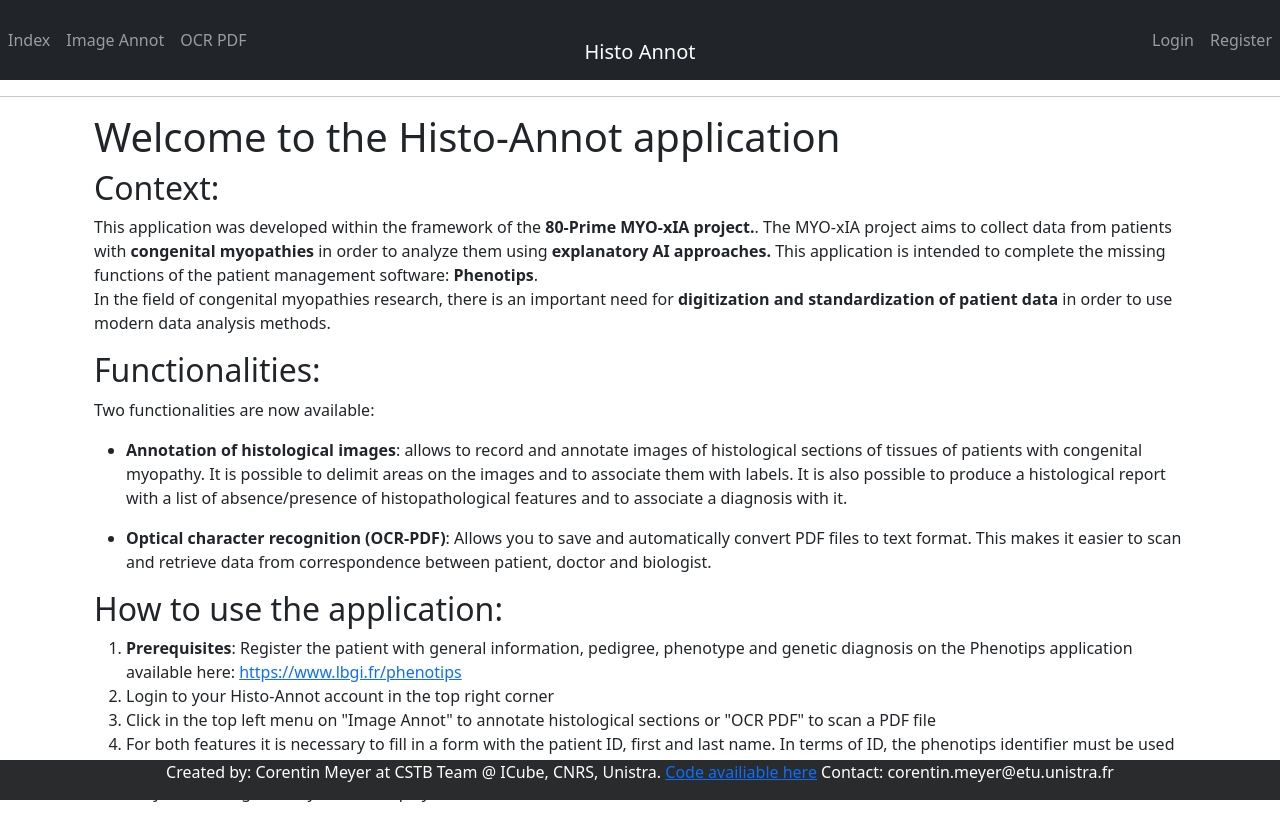
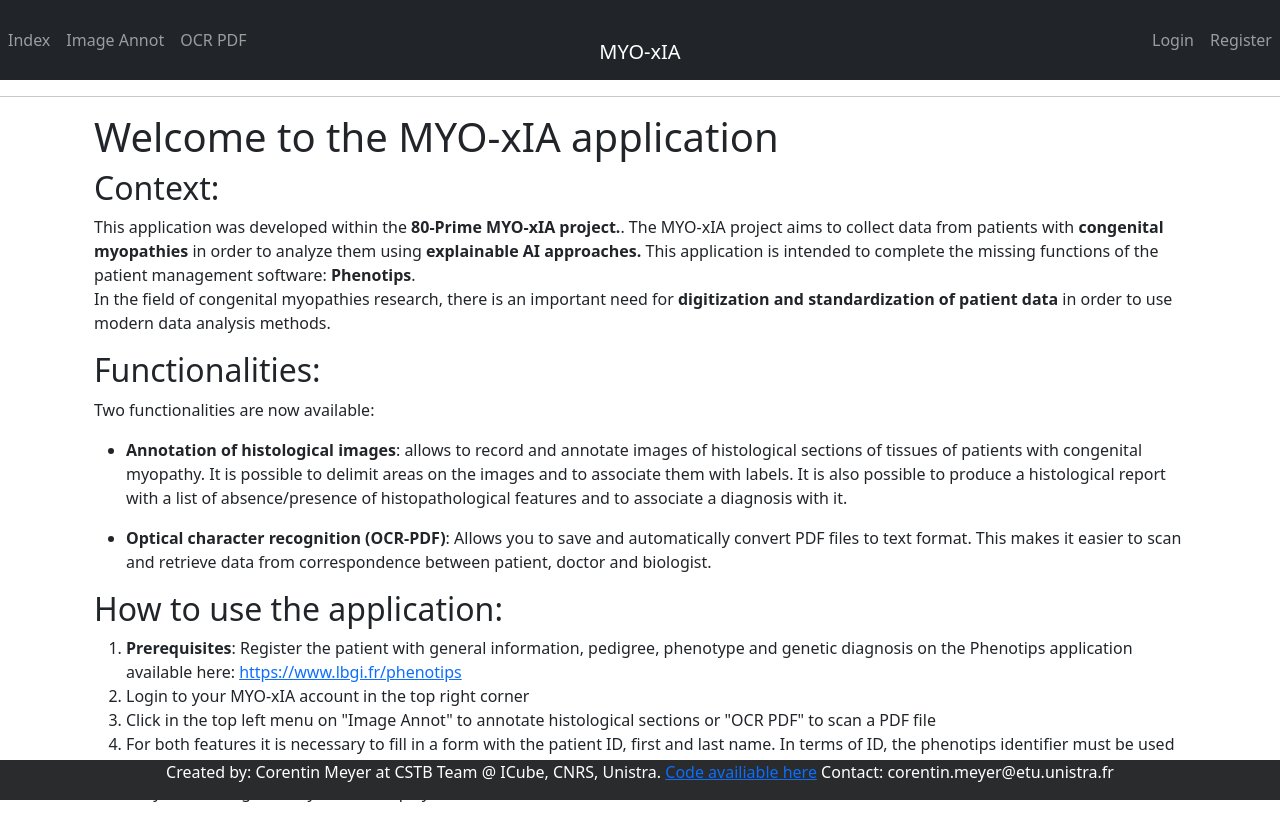
Before and after one commit to lambda-science/IMPatienT, a Flask app: template app/templates/index/index.html in a window 1280 px wide. Run offline with Flask 2, Linux system fonts and the light colour scheme; the template is opened without the code that fills it, so the values that code supplies are empty; parts of the project's set-up code (start-up, migrations or seed data) failed here and were passed over; some libraries are stand-ins or nearby versions.

Commit message:
name update

```diff
--- a/app/__init__.py
+++ b/app/__init__.py
@@ -62,7 +62,7 @@ def create_app(config_class=Config):
                 mailhost=(app.config['MAIL_SERVER'], app.config['MAIL_PORT']),
                 fromaddr='no-reply@' + app.config['MAIL_SERVER'],
                 toaddrs=app.config['ADMINS'],
-                subject='Histo-Annot Failure',
+                subject='MYO-xIA Failure',
                 credentials=auth,
                 secure=secure)
             mail_handler.setLevel(logging.ERROR)
@@ -76,7 +76,7 @@ def create_app(config_class=Config):
         else:
             if not os.path.exists('logs'):
                 os.mkdir('logs')
-            file_handler = RotatingFileHandler('logs/histoannot.log',
+            file_handler = RotatingFileHandler('logs/MYOxIA.log',
                                                maxBytes=10240,
                                                backupCount=10)
             file_handler.setFormatter(
@@ -86,7 +86,7 @@ def create_app(config_class=Config):
             app.logger.addHandler(file_handler)
 
         app.logger.setLevel(logging.INFO)
-        app.logger.info('HistoAnnot startup')
+        app.logger.info('MYO-xIA startup')
 
     return app
 
--- a/app/auth/email.py
+++ b/app/auth/email.py
@@ -5,7 +5,7 @@ from app.email import send_email
 def send_password_reset_email(user):
     """Function to send a token by email to user to reset his password"""
     token = user.get_reset_password_token()
-    send_email(('[Histo-Annot] Reset Your Password'),
+    send_email(('[MYO-xIA] Reset Your Password'),
                sender=current_app.config['ADMINS'][0],
                recipients=[user.email],
                text_body=render_template('email/reset_password.txt',
--- a/app/templates/base.html
+++ b/app/templates/base.html
@@ -4,8 +4,8 @@
 <head>
   <meta charset="utf-8">
 
-  <title>Histology Annotation Simple Webapp</title>
-  <meta name="description" content="Histology Annotation Simple Webapp">
+  <title>MYO-xIA Webapp</title>
+  <meta name="description" content="MYO-xIA Webapp">
   <meta name="author" content="Corentin Meyer">
 
   <!-- BootStrap w/ AJAX & Jquery files -->
@@ -37,7 +37,7 @@
 
     <div class="mx-auto order-0">
       <li class="nav-item active">
-        <a class="nav-link navbar-brand mx-auto" href="{{ url_for('index.index') }}">Histo Annot</a>
+        <a class="nav-link navbar-brand mx-auto" href="{{ url_for('index.index') }}">MYO-xIA</a>
         <button class="navbar-toggler" type="button" data-toggle="collapse" data-target=".dual-collapse2">
           <span class="navbar-toggler-icon"></span>
       </li>
--- a/app/templates/email/reset_password.html
+++ b/app/templates/email/reset_password.html
@@ -9,4 +9,4 @@
 <p>{{ url_for('auth.reset_password', token=token, _external=True) }}</p>
 <p>If you have not requested a password reset simply ignore this message.</p>
 <p>Sincerely,</p>
-<p>The Histo-Annot Team</p>
+<p>The MYO-xIA Team</p>
--- a/app/templates/email/reset_password.txt
+++ b/app/templates/email/reset_password.txt
@@ -8,4 +8,4 @@ If you have not requested a password reset simply ignore this message.
 
 Sincerely,
 
-The Histo-Annot Team
+The MYO-xIA Team
--- a/app/templates/index/index.html
+++ b/app/templates/index/index.html
@@ -2,11 +2,11 @@
 
 {% block content %}
 <div class="container center_div">
-    <h1 id="welcome">Welcome to the Histo-Annot application</h1>
+    <h1 id="welcome">Welcome to the MYO-xIA application</h1>
     <h2 id="context-">Context:</h2>
-    <p>This application was developed within the framework of the <strong>80-Prime MYO-xIA project.</strong>. The
+    <p>This application was developed within the <strong>80-Prime MYO-xIA project.</strong>. The
         MYO-xIA project aims to collect data from patients with <strong>congenital myopathies</strong> in order to
-        analyze them using <strong>explanatory AI approaches.</strong>
+        analyze them using <strong>explainable AI approaches.</strong>
         This application is intended to complete
         the missing functions of the patient management software:
         <strong>Phenotips</strong>.<br>In the field of congenital myopathies research, there is an important need for
@@ -32,7 +32,7 @@
         <li><strong>Prerequisites</strong>: Register the patient with general information, pedigree, phenotype and
             genetic diagnosis on the Phenotips
             application available here: <a href="https://www.lbgi.fr/phenotips">https://www.lbgi.fr/phenotips</a></li>
-        <li>Login to your Histo-Annot account in the top right corner </li>
+        <li>Login to your MYO-xIA account in the top right corner </li>
         <li>Click in the top left menu on "Image Annot" to annotate histological sections or "OCR PDF" to scan a PDF
             file </li>
         <li>For both features it is necessary to fill in a form with the patient ID, first and last name. In terms of
```
Also changed, not shown: myoxia.py (renamed from histoannot.py), 2 other files.
